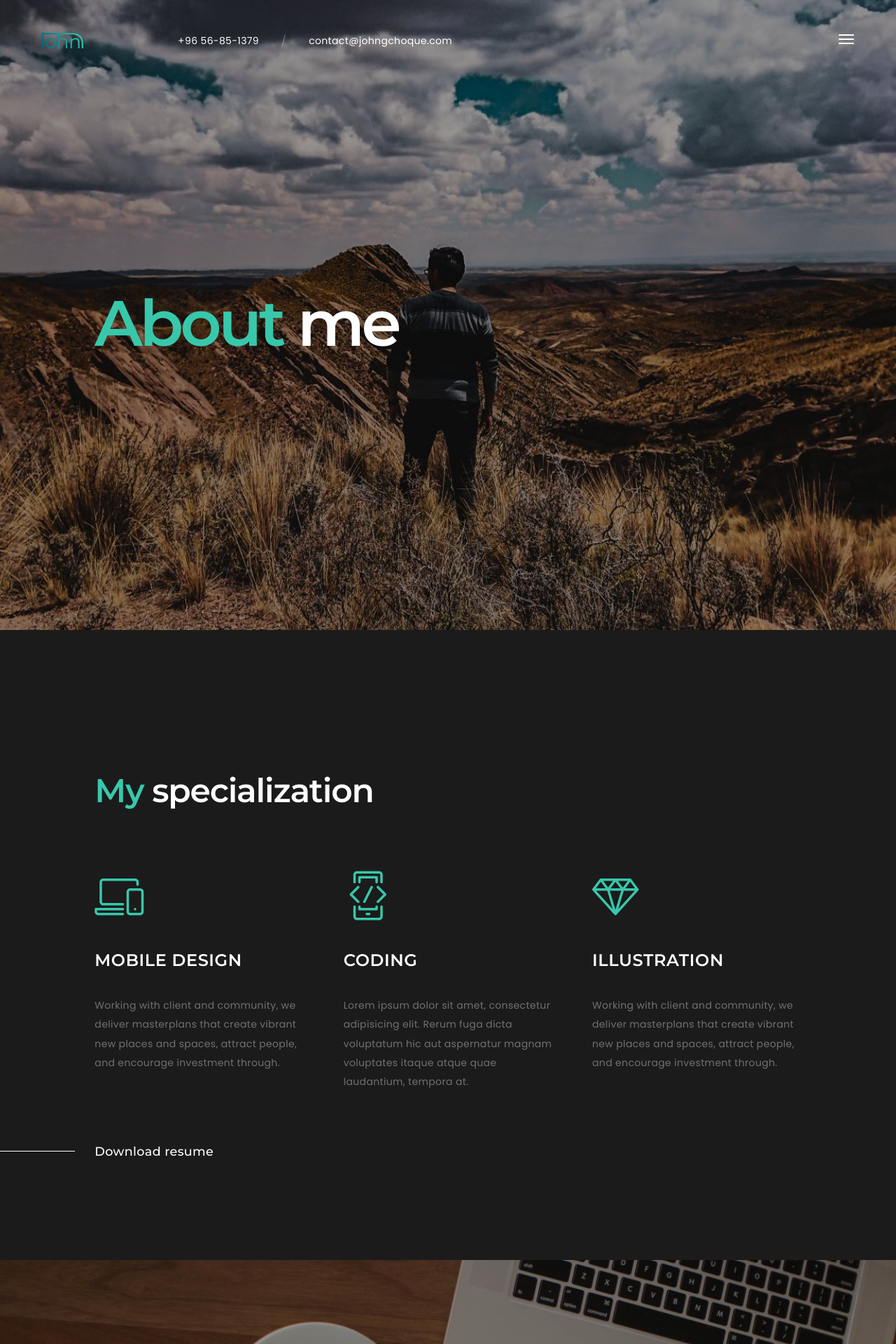
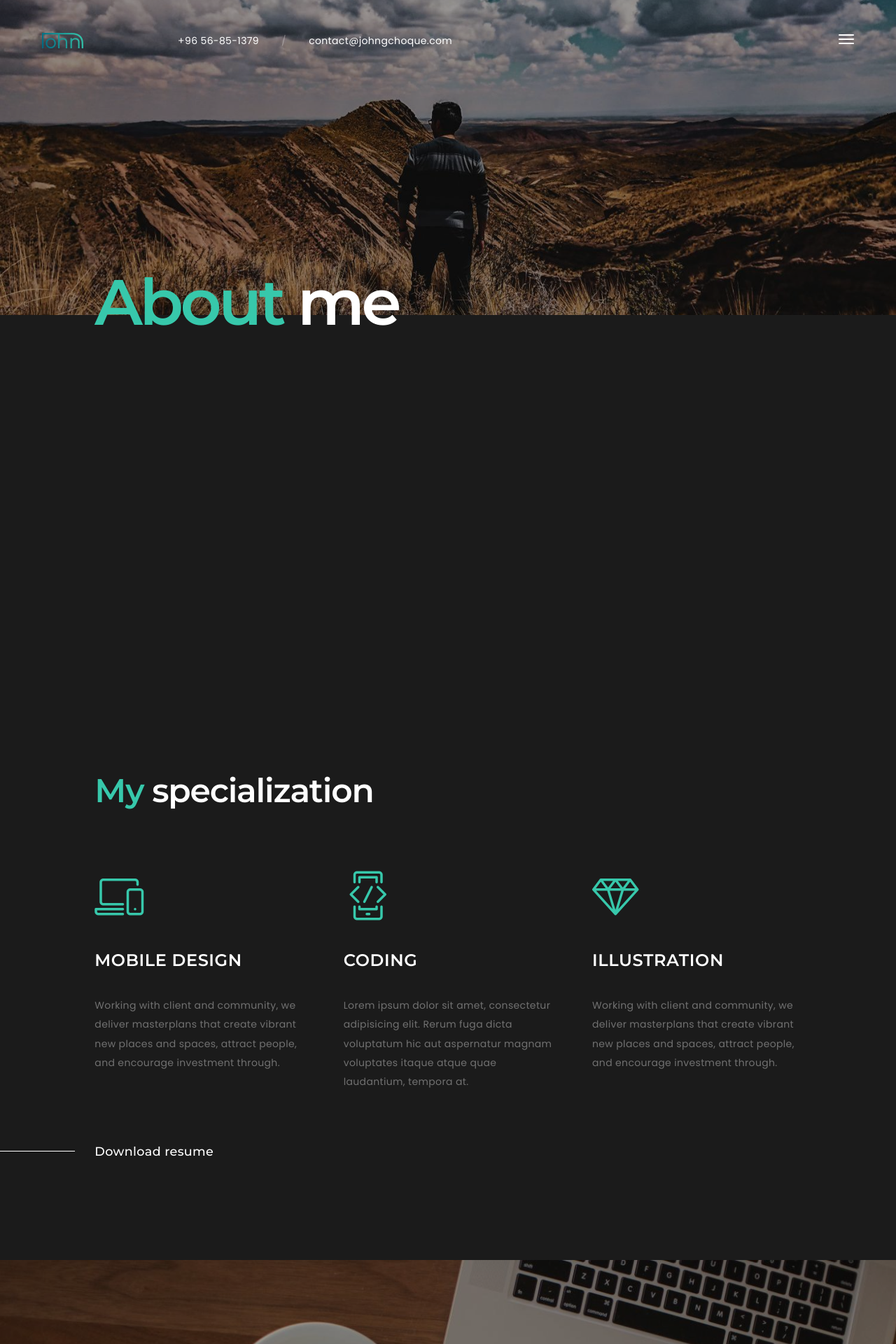
Before and after one commit to thethoughtfulmillennial/thethoughtfulmillennial.github.io, a Jekyll site: the page built from about.html, in a window 1280 px wide. Shown: the top 1920 px of the page at 70% size. Built offline with Jekyll 4.4.1, drawn with Linux system fonts in a browser that asks for light colours; some web fonts are replaced.

Commit message:
Adding half cover.

```diff
--- a/about.html
+++ b/about.html
@@ -7,9 +7,9 @@
 {% include nav.html %}
 
 <div class="" id="content">
-	<div id="page1" data-anchor="page1" class="pp-scrollable text-white section section-1">
-		<div class="scroll-wrap">
-			<div class="section-bg mask" style="background-image:url(assets/images/bg/header__about.jpg);"></div>
+	<div id="page1" data-anchor="page1">
+		<div>
+			<div class="section-bg half mask" style="background-image:url(assets/images/bg/header__about.jpg);"></div>
 			<div class="scrollable-content">
 				<div class="vertical-centred">
 					<div class="boxed boxed-inner">
--- a/assets/css/style.css
+++ b/assets/css/style.css
@@ -1062,7 +1062,7 @@
 /* 3.1 Sections */
 
 .section {
-  overflow-x: hidden;
+  overflow: hidden;
 }
 
 .pagepiling .section{
@@ -1095,6 +1095,10 @@
   white-space: nowrap;
   width: 100%;
   font-size: 0;
+}
+
+.scrollable-content.half{
+  height: 50vh;
 }
 
 .scrollable-content:before{
@@ -1126,6 +1130,10 @@
   height: 100%;
   background-size: cover;
   background-position: center;
+}
+
+.section-bg.half {
+  height: 50vh;
 }
 
 .vertical-title{
--- a/index.html
+++ b/index.html
@@ -219,7 +219,7 @@
 					<div class="section-bg mask" style="background-image:url(assets/images/project/);"></div>
 				{% endfor %}
 			</div>
-			<div class="scrollable-content">
+			<div class="scrollable-content half">
 				<div class="vertical-title  d-none d-lg-block"><span>my works</span></div>
 				<div class="vertical-centred">
 					<div class="boxed boxed-inner">
```
